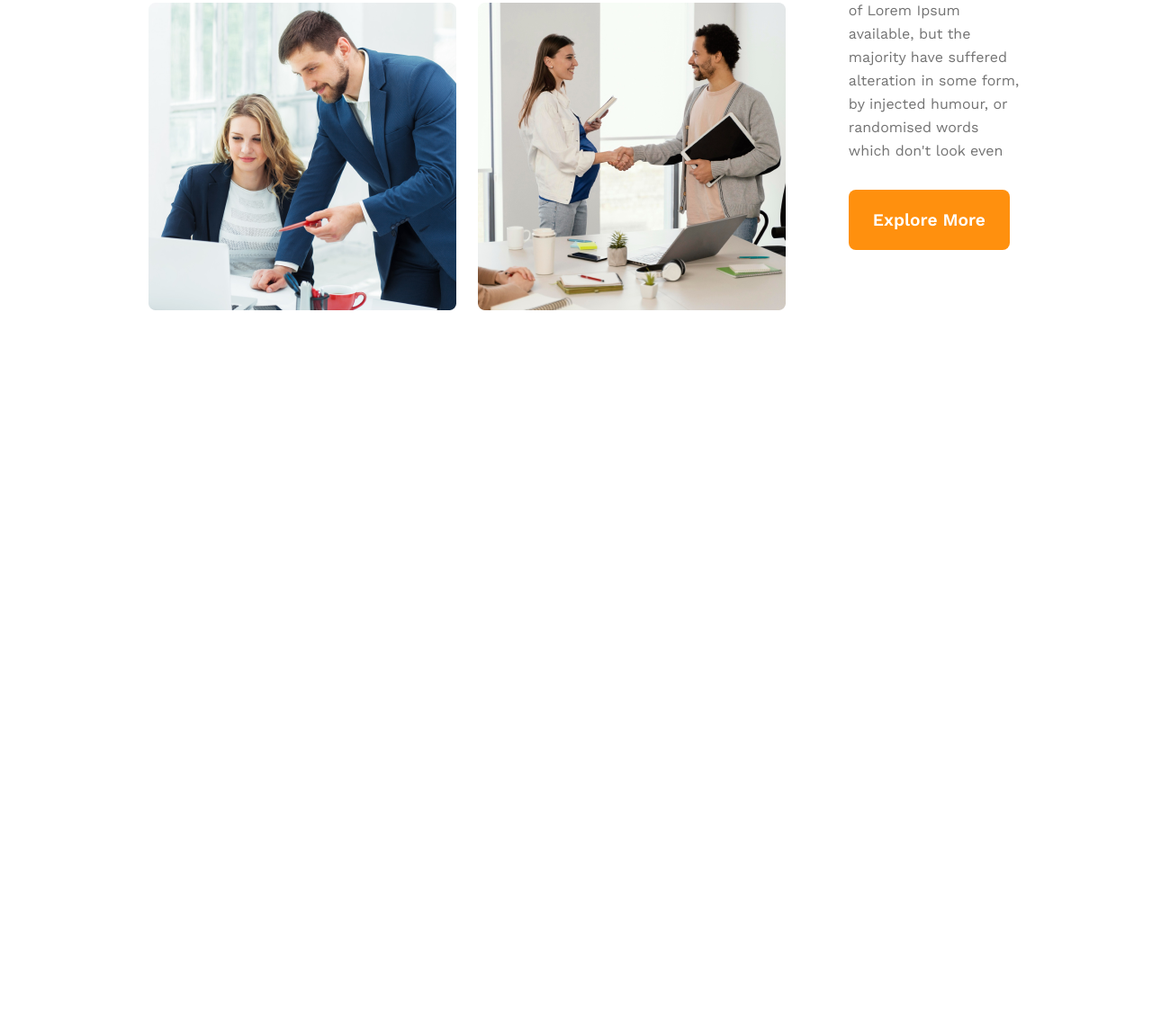
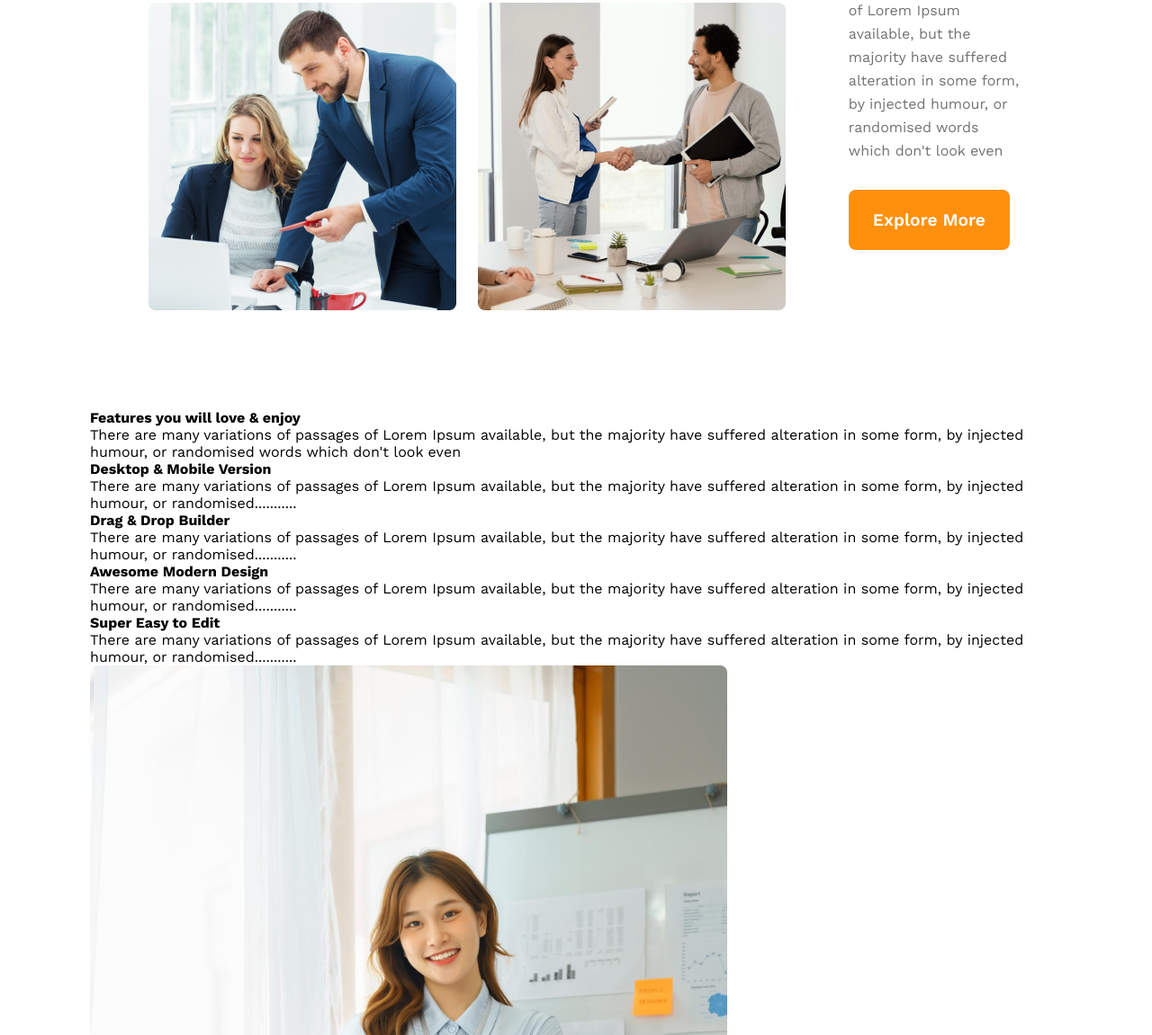
Before and after one commit to mdrieadmia/g3-architects, a plain HTML site: page index.html in a window 1280 px wide. Shown: the part 1609-2760 px from the top of the page at 90% size. Before the commit the page ends 2064 px from the top, so only its background shows below. Drawn offline with nearby package versions, Linux system fonts and the light colour scheme.

Commit message:
features content added

```diff
--- a/index.html
+++ b/index.html
@@ -39,7 +39,7 @@
     <!-------- Header Part End --------->
     <main>
        <div class="container">
-         <!-------- Features Section Start --------->
+         <!-------- Teams Section Start --------->
          <section id="teams">
             <div class="team_img">
                 <img src="./images/team1.png" alt="Team Image">
@@ -53,10 +53,44 @@
                 <button class="btn">Explore More</button>
             </div>
          </section>
+         <!-------- Teams Section End --------->
+         <!-------- Features Section Start --------->
+         <section id="features">
+            <div class="features_row">
+                <div class="features_text">
+                    <div class="section_heading">
+                        <h2>Features you will love & enjoy</h2>
+                        <p>There are many variations of passages of Lorem Ipsum available, but the majority have suffered alteration in some form, by injected humour, or randomised words which don't look even</p>
+                    </div>
+                    <div class="features_items">
+                        <div class="features_item_content">
+                            <h3>Desktop & Mobile Version</h3>
+                            <p>There are many variations of passages of Lorem Ipsum available, but the majority have suffered alteration in some form, by injected humour, or randomised...........</p>
+                        </div>
+                        <div class="features_item_content">
+                            <h3>Drag & Drop Builder</h3>
+                            <p>There are many variations of passages of Lorem Ipsum available, but the majority have suffered alteration in some form, by injected humour, or randomised...........</p>
+                        </div>
+                        <div class="features_item_content">
+                            <h3>Awesome Modern Design</h3>
+                            <p>There are many variations of passages of Lorem Ipsum available, but the majority have suffered alteration in some form, by injected humour, or randomised...........</p>
+                        </div>
+                        <div class="features_item_content">
+                            <h3>Super Easy to Edit</h3>
+                            <p>There are many variations of passages of Lorem Ipsum available, but the majority have suffered alteration in some form, by injected humour, or randomised...........</p>
+                        </div>
+                    </div>
+                </div>
+                <div class="features_img">
+                    <img src="./images/architect.png" alt="">
+                </div>
+            </div>
+         </section>
+         <!-------- Features Section End --------->
+
+         <!-------- Features Section Start --------->
          <!-------- Features Section End --------->
      </main>
-       </div>
-    </main>
     <footer>
 
     </footer>
--- a/styles/style.css
+++ b/styles/style.css
@@ -86,7 +86,7 @@ header{
 .banner_img img{
     width: 100%;
 }
-/* ------- Features Section --------- */
+/* ------- Teams Section --------- */
 #teams{
     padding: 80px 60px 110px 80px;
     display: flex;
```
